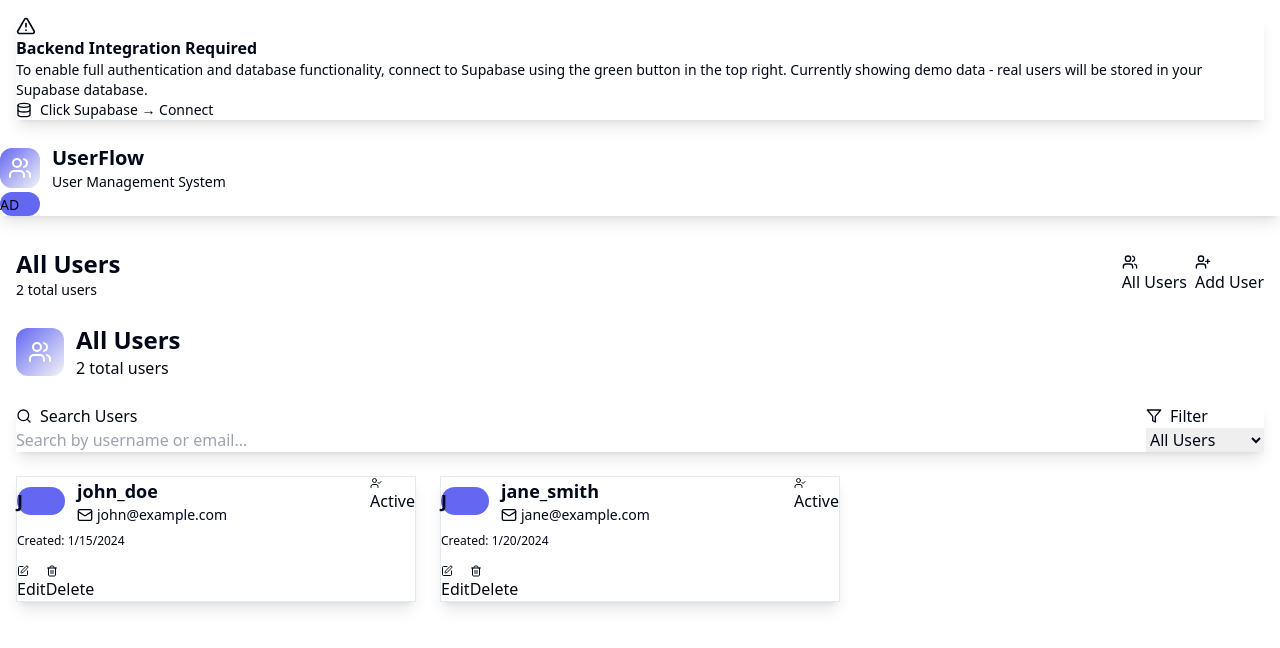
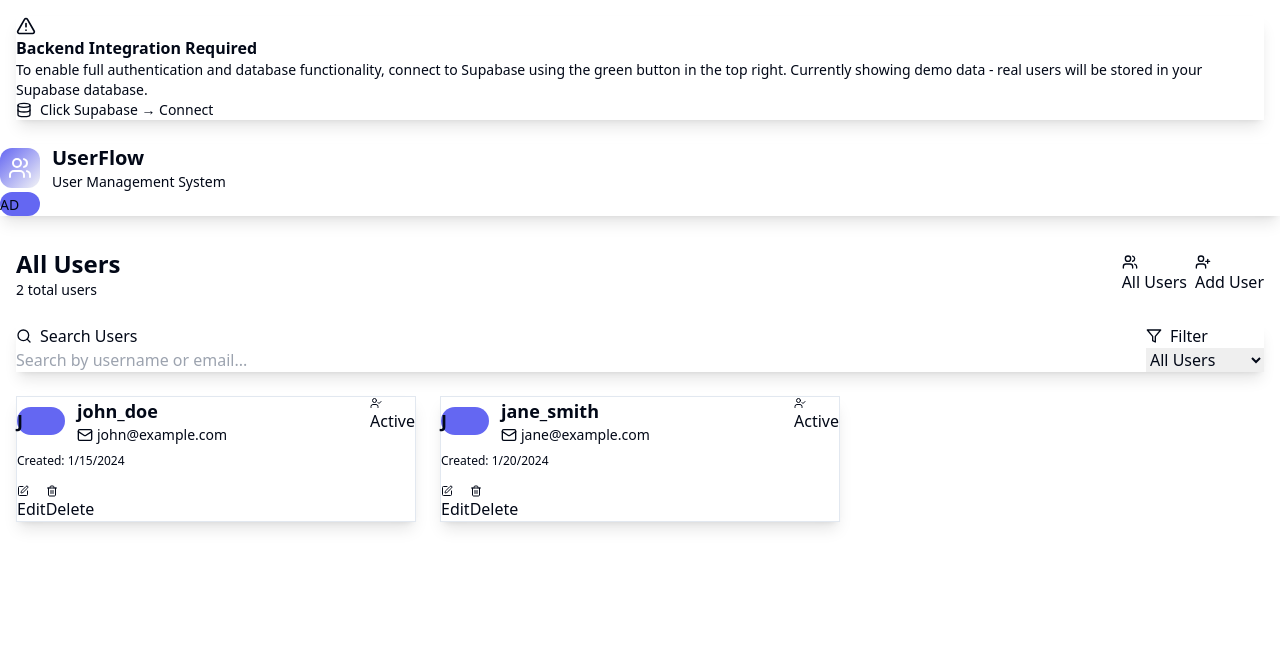
Before and after one commit to BeautyButterfl/daisy-users-hub, a React (Vite) app: page / in a window 1280 px wide. Both pictures are taken after typing "name@example.com", "Sample123" into the empty fields and a click on the button "Sign In". Shown: the top 648 px of the page. Built offline with nearby package versions, Linux system fonts and the light colour scheme.

Commit message:
Remove duplicate "All Users" header

```diff
--- a/src/components/users/UserList.tsx
+++ b/src/components/users/UserList.tsx
@@ -35,16 +35,6 @@ const UserList = ({ users, onEdit, onDelete }: UserListProps) => {
 
   return (
     <div className="space-y-6">
-      {/* Header */}
-      <div className="flex items-center gap-3">
-        <div className="w-12 h-12 bg-gradient-to-br from-primary to-secondary rounded-lg flex items-center justify-center">
-          <Users className="h-6 w-6 text-white" />
-        </div>
-        <div>
-          <h2 className="text-2xl font-bold text-neutral">All Users</h2>
-          <p className="text-neutral/60">{users.length} total users</p>
-        </div>
-      </div>
 
       {/* Search and Filter */}
       <div className="card bg-base-100 shadow-lg">
```
